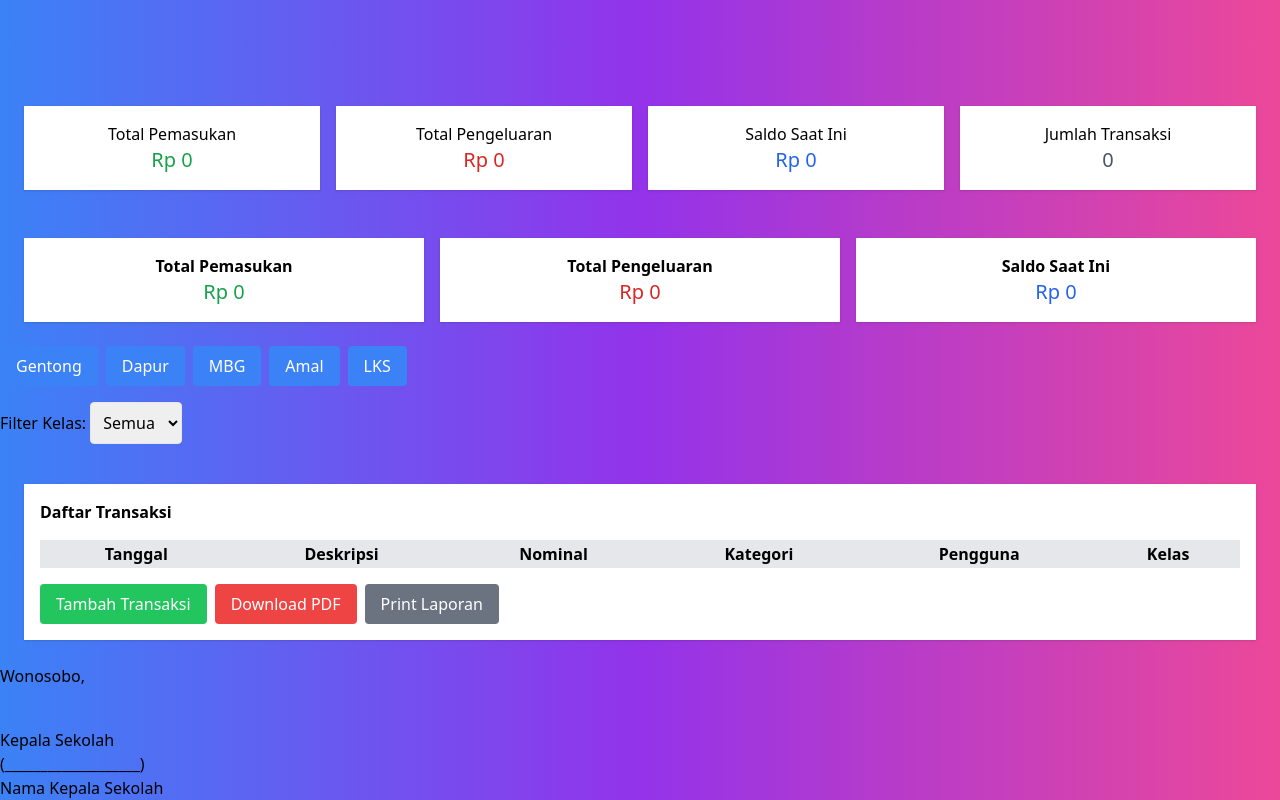
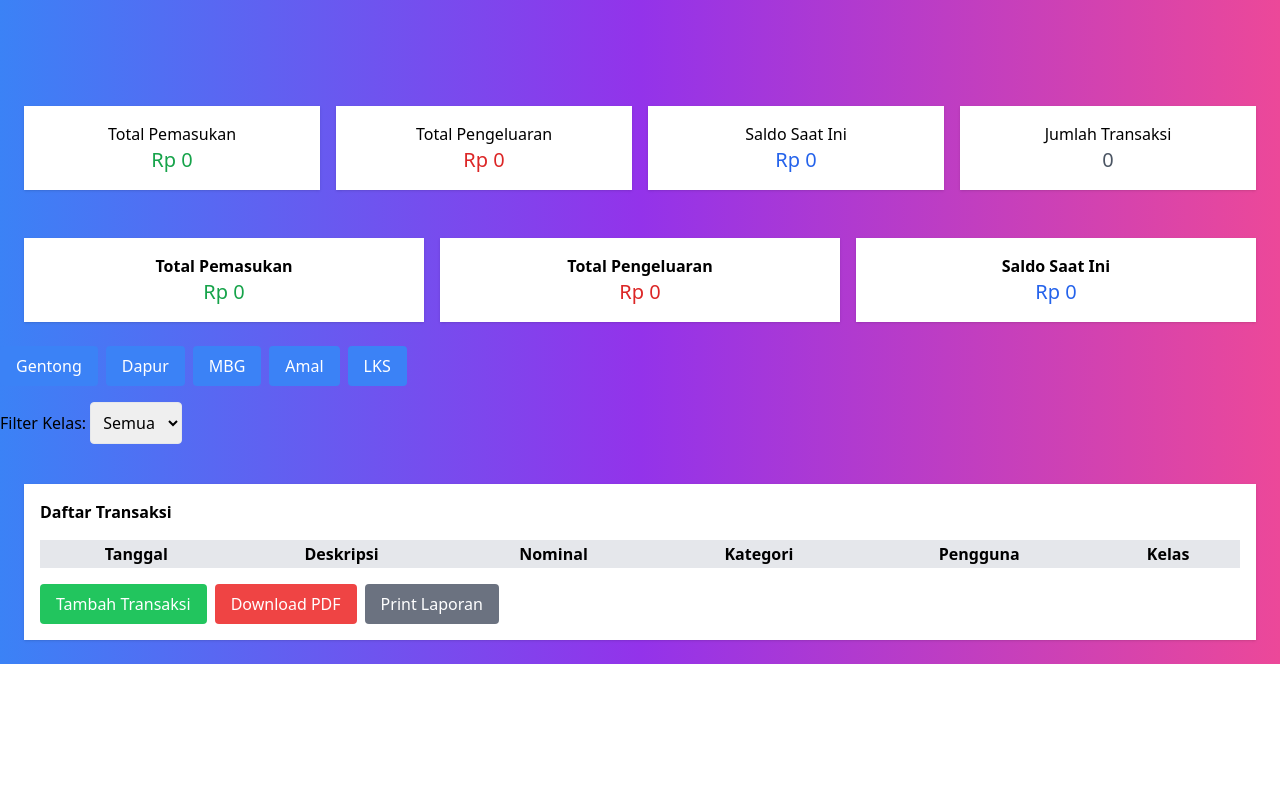
Before and after one commit to saefulmujibaswadasd-boop/SistemKeuanganSekolah, a plain HTML site: page index.html in a window 1280 px wide. Shown: the part 718-1518 px from the top of the page. After the commit the page ends 1382 px from the top, so only its background shows below. Drawn offline with nearby package versions, Linux system fonts and the light colour scheme; files whose address does not match are found by name.

Commit message:
Fix HTML structure and remove duplicate content

```diff
--- a/index.html
+++ b/index.html
@@ -152,15 +152,7 @@
         </div>
       </div>
     </div>
-
-    <!-- Footer cetak -->
-    <div class="print-footer">
-      <p>Wonosobo, <span id="tanggalCetak"></span></p>
-      <p style="margin-top:40px;">Kepala Sekolah</p>
-      <p>(___________________)</p>
-      <p>Nama Kepala Sekolah</p>
-    </div>
-  </section>
+     </section>
 
   <!-- Script -->
   <script src="js/index.js"></script>
```
